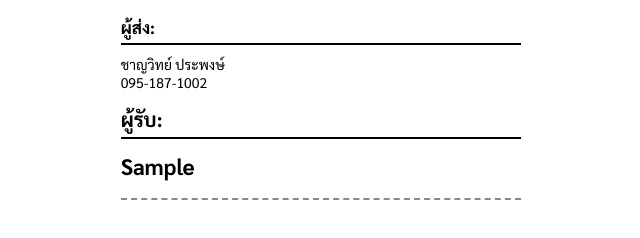
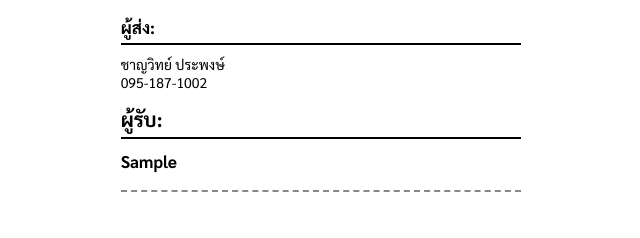
Before and after one commit to chanwitlive/label, a plain HTML site: page index.html in a window 1280 px wide. Both pictures are taken after typing "Sample" into the empty fields and a click on the button "รับใบปะหน้า". Shown: the whole page, without its empty margins (319-959 px from the left). Drawn offline with Linux system fonts and the light colour scheme.

Commit message:
Update index.html

```diff
--- a/index.html
+++ b/index.html
@@ -94,7 +94,7 @@
         }
 
         #recipient-details {
-            font-size: 1.4rem;
+            font-size: 17px;
             font-weight: bold;
             line-height: 1.5;
             white-space: pre-wrap;
```
